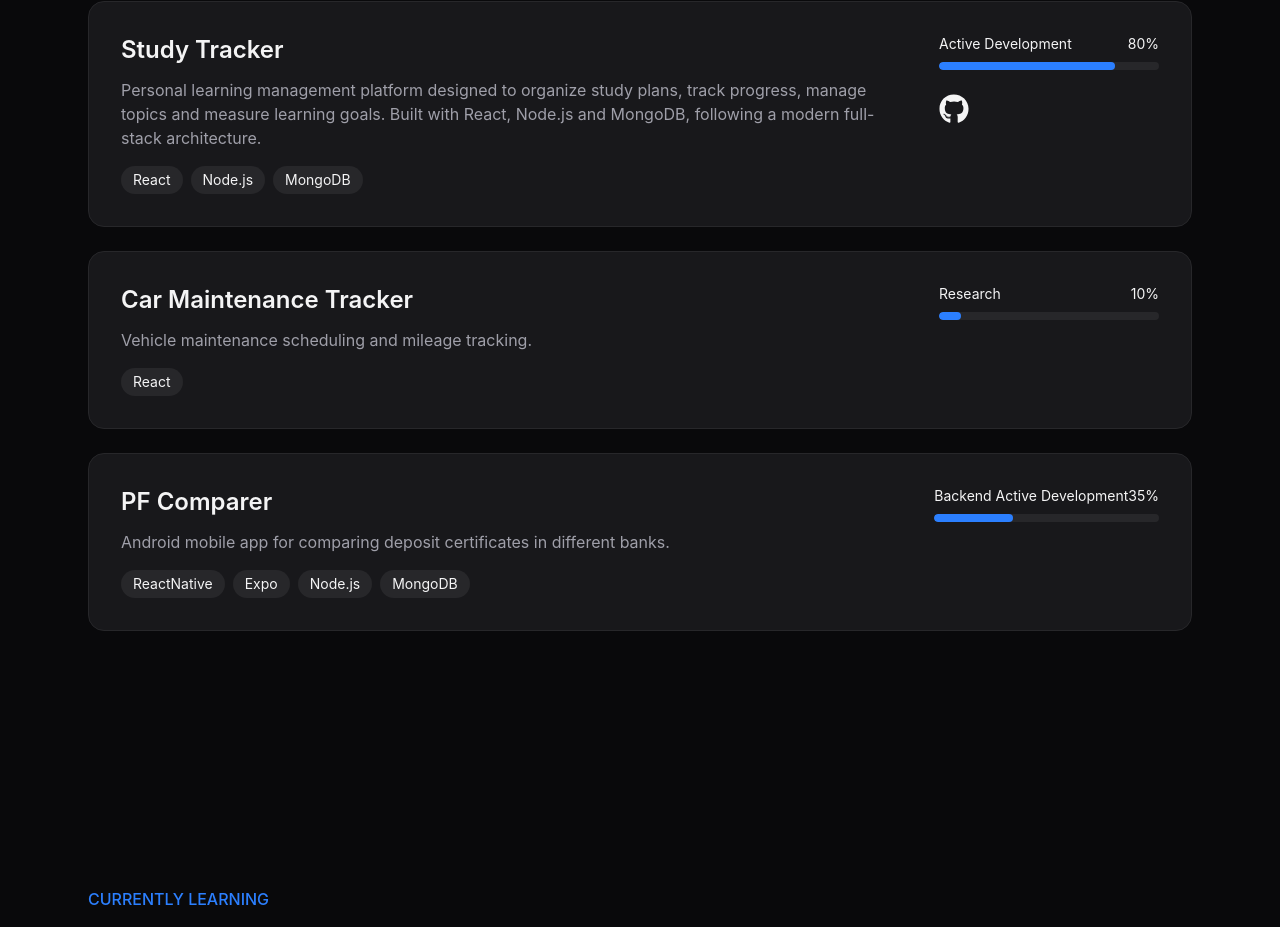
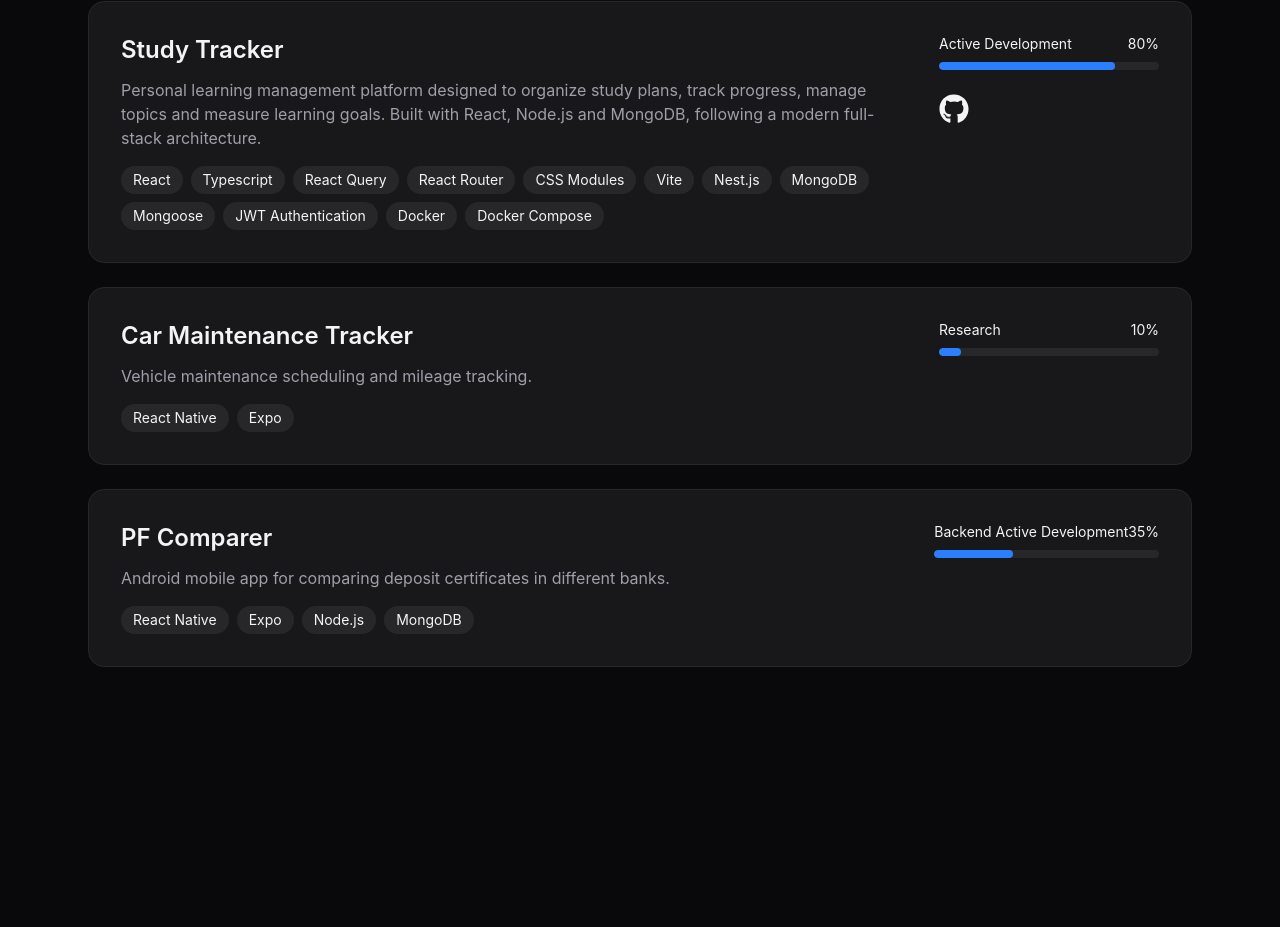
Before and after one commit to diegorafaelgraf/diego-graf-landing, a React (Vite) app: page / in a window 1280 px wide. Shown: the part 2764-3691 px from the top of the page. Built offline with nearby package versions, Linux system fonts and the light colour scheme.

Commit message:
feat: :sparkles: add data to project

```diff
--- a/src/data/projects.ts
+++ b/src/data/projects.ts
@@ -4,21 +4,21 @@ const baseProjects = [
   {
     id: 'studyTracker',
     progress: 80,
-    technologies: ['React', 'Node.js', 'MongoDB'],
-    github: 'https://github.com/...',
+    technologies: ['React', 'Typescript', 'React Query', 'React Router', 'CSS Modules', 'Vite', 'Nest.js', 'MongoDB', 'Mongoose', 'JWT Authentication', 'Docker', 'Docker Compose'],
+    github: 'https://github.com/diegorafaelgraf/study-tracker',
     demo: '',
   },
   {
     id: 'carMaintenance',
     progress: 10,
-    technologies: ['React'],
+    technologies: ['React Native', 'Expo'],
     github: '',
     demo: '',
   },
   {
     id: 'pfComparer',
     progress: 35,
-    technologies: ['ReactNative', 'Expo', 'Node.js', 'MongoDB'],
+    technologies: ['React Native', 'Expo', 'Node.js', 'MongoDB'],
     github: '',
     demo: '',
   },
```
